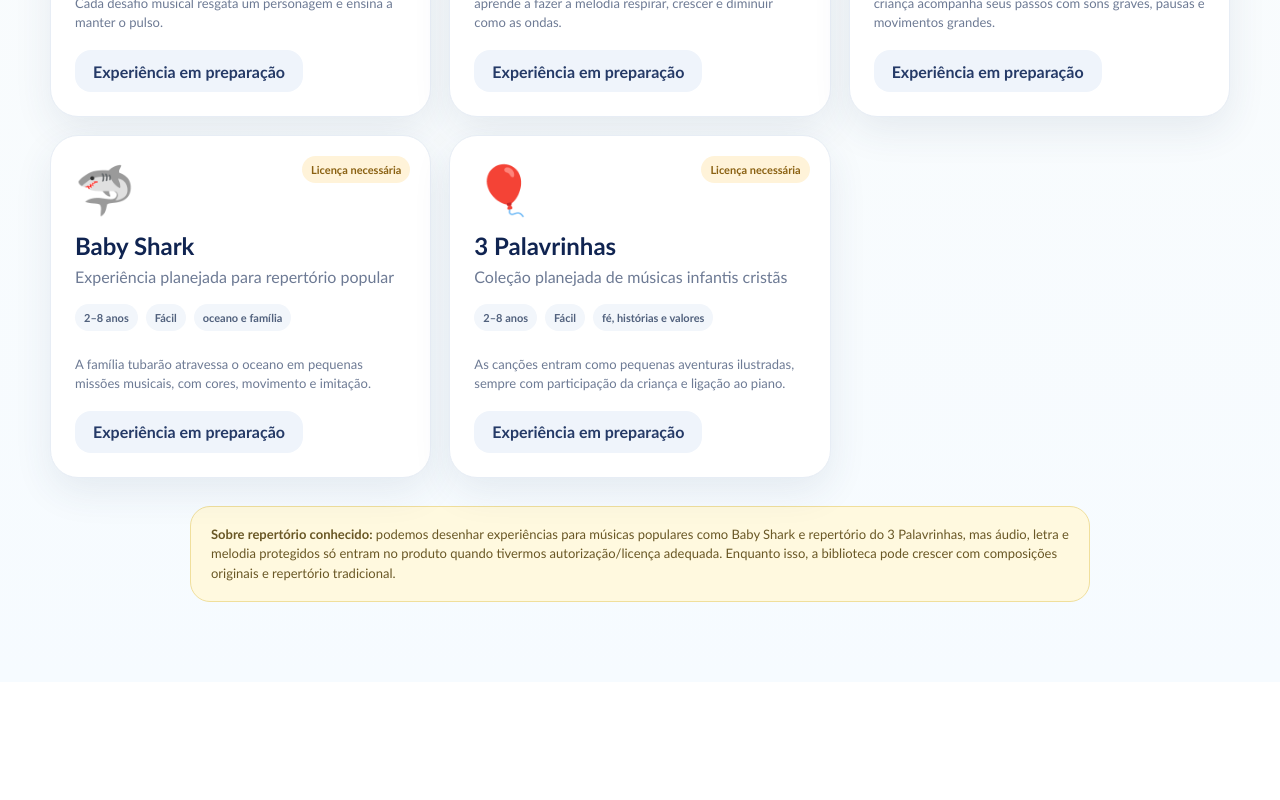
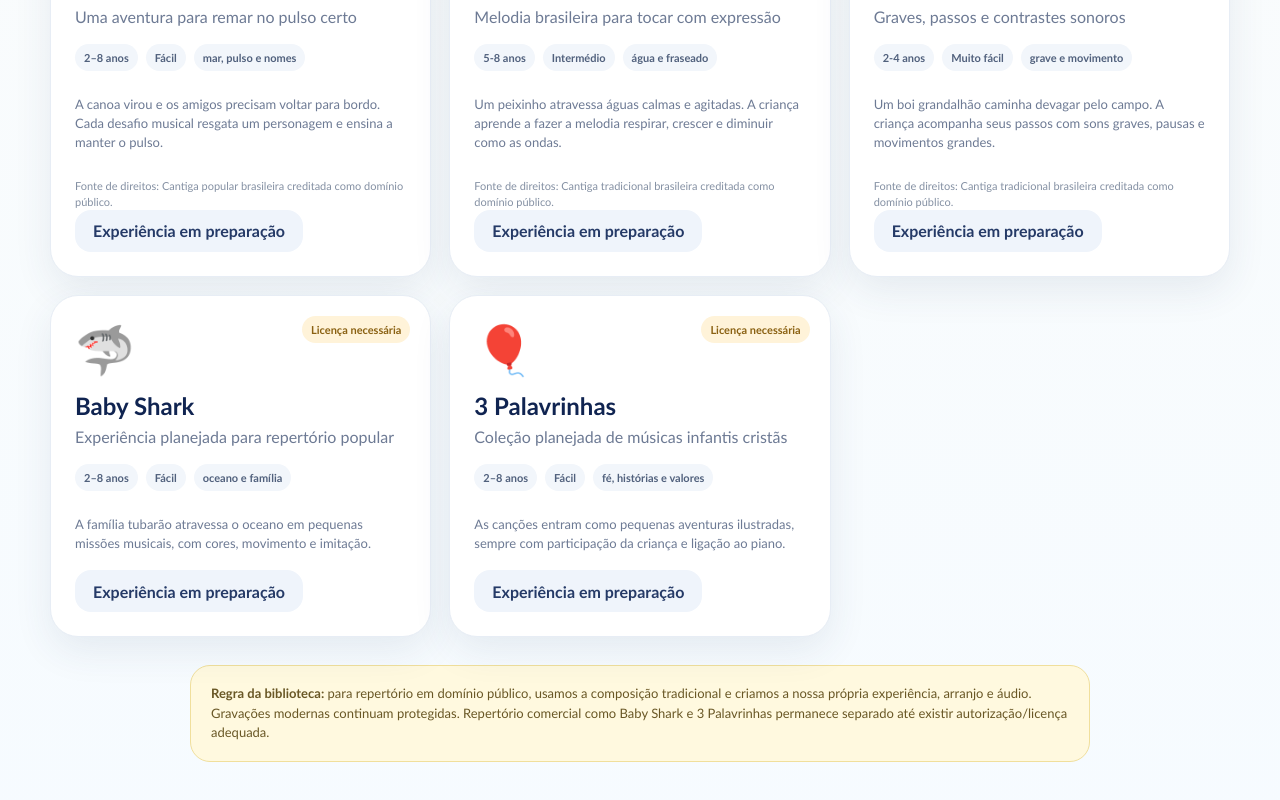
Before and after one commit to yuranicango-sketch/Luwipi, a Next.js app: page /musicas in a window 1280 px wide. Shown: the part 1830-2630 px from the top of the page. Before the commit the page ends 2512 px from the top, so only its background shows below. Built offline with nearby package versions, Linux system fonts and the light colour scheme.

Commit message:
chore: show public domain provenance in music library

```diff
--- a/app/musicas/page.tsx
+++ b/app/musicas/page.tsx
@@ -31,6 +31,7 @@ export default function MusicLibraryPage() {
                 <p>{song.subtitle}</p>
                 <div className={styles.meta}><span>{song.age === "both" ? "2–8 anos" : `${song.age} anos`}</span><span>{song.difficulty}</span><span>{song.theme}</span></div>
                 <p className={styles.story}>{song.story}</p>
+                {song.rightsSource && <p style={{fontSize:11,color:"#8490a3",lineHeight:1.45,margin:"8px 0 0"}}>Fonte de direitos: {song.rightsSource}</p>}
                 <div className={styles.actions}>
                   {song.playable ? <Link className="btn btn-primary btn-small" href="/professor/tarefas">Criar tarefa →</Link> : <span className="btn btn-soft btn-small">Experiência em preparação</span>}
                 </div>
@@ -39,7 +40,7 @@ export default function MusicLibraryPage() {
           })}
         </div>
 
-        <div className={styles.note}><strong>Sobre repertório conhecido:</strong> podemos desenhar experiências para músicas populares como Baby Shark e repertório do 3 Palavrinhas, mas áudio, letra e melodia protegidos só entram no produto quando tivermos autorização/licença adequada. Enquanto isso, a biblioteca pode crescer com composições originais e repertório tradicional.</div>
+        <div className={styles.note}><strong>Regra da biblioteca:</strong> para repertório em domínio público, usamos a composição tradicional e criamos a nossa própria experiência, arranjo e áudio. Gravações modernas continuam protegidas. Repertório comercial como Baby Shark e 3 Palavrinhas permanece separado até existir autorização/licença adequada.</div>
       </section>
     </main>
   );
```
